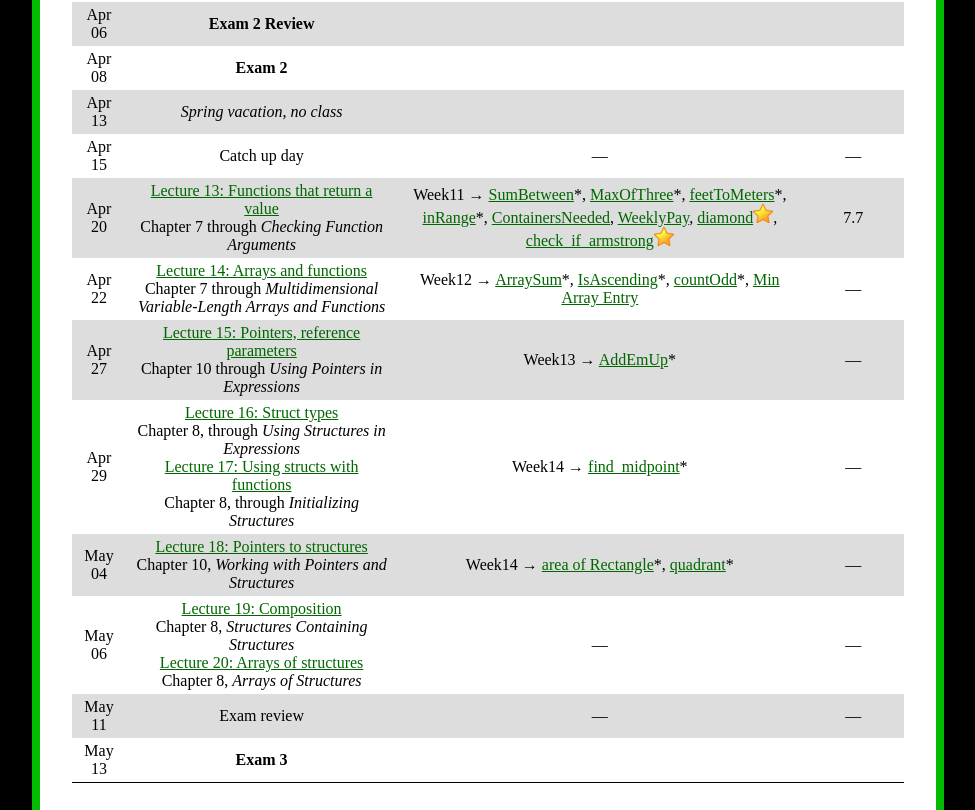
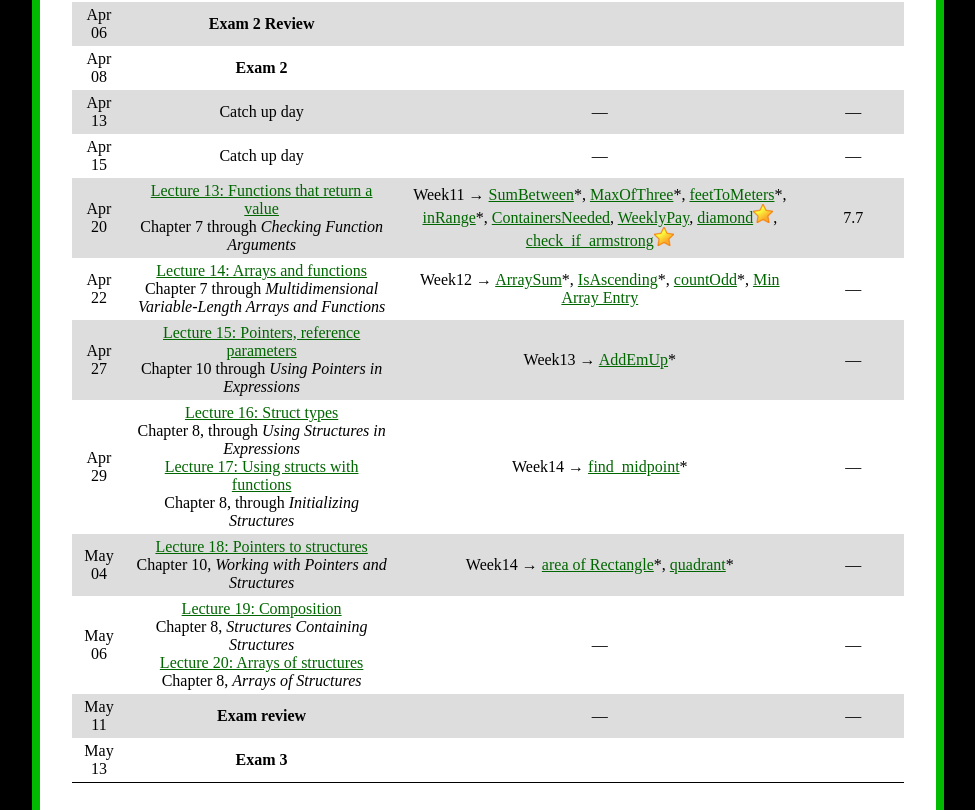
Before and after one commit to ycpcs/cs101-spring2021, a Jekyll site: the page built from schedule.md, in a window 1280 px wide. Shown: the part 1265-2075 px from the top of the page, without its empty margins (152-1127 px from the left). Built offline with Jekyll 4.4.1, drawn with Linux system fonts in a browser that asks for light colours.

Commit message:
modified schedule page

```diff
--- a/schedule.md
+++ b/schedule.md
@@ -33,7 +33,7 @@ Mar 30 | [Lecture 11: Multidimensional arrays](lectures/lecture11.html)<br>Chapt
 Apr 01 | [Lecture 12: Functions, top-down design](lectures/lecture12.html)<br>Chapter 7 through *Automatic Variables* | Week10 &rarr;  [PrintSum](https://cs.ycp.edu/cloudcoder/#exercise?c=17,p=825)\*, [Deep Thought](https://cs.ycp.edu/cloudcoder/#exercise?c=17,p=826)\*, [Find Primes](https://cs.ycp.edu/cloudcoder/#exercise?c=17,p=827)![gold star](img/goldstar-tiny.png) | &mdash;
 Apr 06 | **Exam 2 Review**
 Apr 08 | **Exam 2**
-Apr 13 | *Spring vacation, no class*
+Apr 13 | Catch up day | &mdash; | &mdash;
 Apr 15 | Catch up day | &mdash; | &mdash;
 Apr 20 | [Lecture 13: Functions that return a value](lectures/lecture13.html)<br>Chapter 7 through *Checking Function Arguments* | Week11 &rarr; [SumBetween](https://cs.ycp.edu/cloudcoder/#exercise?c=17,p=831)\*, [MaxOfThree](https://cs.ycp.edu/cloudcoder/#exercise?c=17,p=832)\*, [feetToMeters](https://cs.ycp.edu/cloudcoder/#exercise?c=17,p=849)\*, [inRange](https://cs.ycp.edu/cloudcoder/#exercise?c=17,p=850)\*, [ContainersNeeded](https://cs.ycp.edu/cloudcoder/#exercise?c=17,p=862), [WeeklyPay](https://cs.ycp.edu/cloudcoder/#exercise?c=17,p=863), [diamond](https://cs.ycp.edu/cloudcoder/#exercise?c=17,p=851)![gold star](img/goldstar-tiny.png), [check\_if\_armstrong](https://cs.ycp.edu/cloudcoder/#exercise?c=17,p=871)![gold star](img/goldstar-tiny.png) | 7.7
 Apr 22 | [Lecture 14: Arrays and functions](lectures/lecture14.html)<br>Chapter 7 through *Multidimensional Variable-Length Arrays and Functions* | Week12 &rarr; [ArraySum](https://cs.ycp.edu/cloudcoder/#exercise?c=17,p=828)\*, [IsAscending](https://cs.ycp.edu/cloudcoder/#exercise?c=17,p=830)\*, [countOdd](https://cs.ycp.edu/cloudcoder/#exercise?c=17,p=829)\*, [Min Array Entry](https://cs.ycp.edu/cloudcoder/#exercise?c=17,p=865) | &mdash;
@@ -41,7 +41,7 @@ Apr 27 | [Lecture 15: Pointers, reference parameters](lectures/lecture15.html)<b
 Apr 29 | [Lecture 16: Struct types](lectures/lecture16.html)<br>Chapter 8, through *Using Structures in Expressions*<br>[Lecture 17: Using structs with functions](lectures/lecture17.html)<br>Chapter 8, through *Initializing Structures* | Week14 &rarr; [find\_midpoint](https://cs.ycp.edu/cloudcoder/#exercise?c=17,p=879)\* | &mdash;
 May 04 | [Lecture 18: Pointers to structures](lectures/lecture18.html)<br>Chapter 10, *Working with Pointers and Structures* |  Week14 &rarr; [area of Rectangle](https://cs.ycp.edu/cloudcoder/#exercise?c=17,p=834)\*, [quadrant](https://cs.ycp.edu/cloudcoder/#exercise?c=17,p=860)\* | &mdash;
 May 06 | [Lecture 19: Composition](lectures/lecture19.html)<br>Chapter 8, *Structures Containing Structures*<br>[Lecture 20: Arrays of structures](lectures/lecture20.html)<br>Chapter 8, *Arrays of Structures* | &mdash; | &mdash;
-May 11 | Exam review | &mdash; | &mdash;
+May 11 | **Exam review** | &mdash; | &mdash;
 May 13 | **Exam 3**
 
 <!-- vim:set wrap: -->
```
